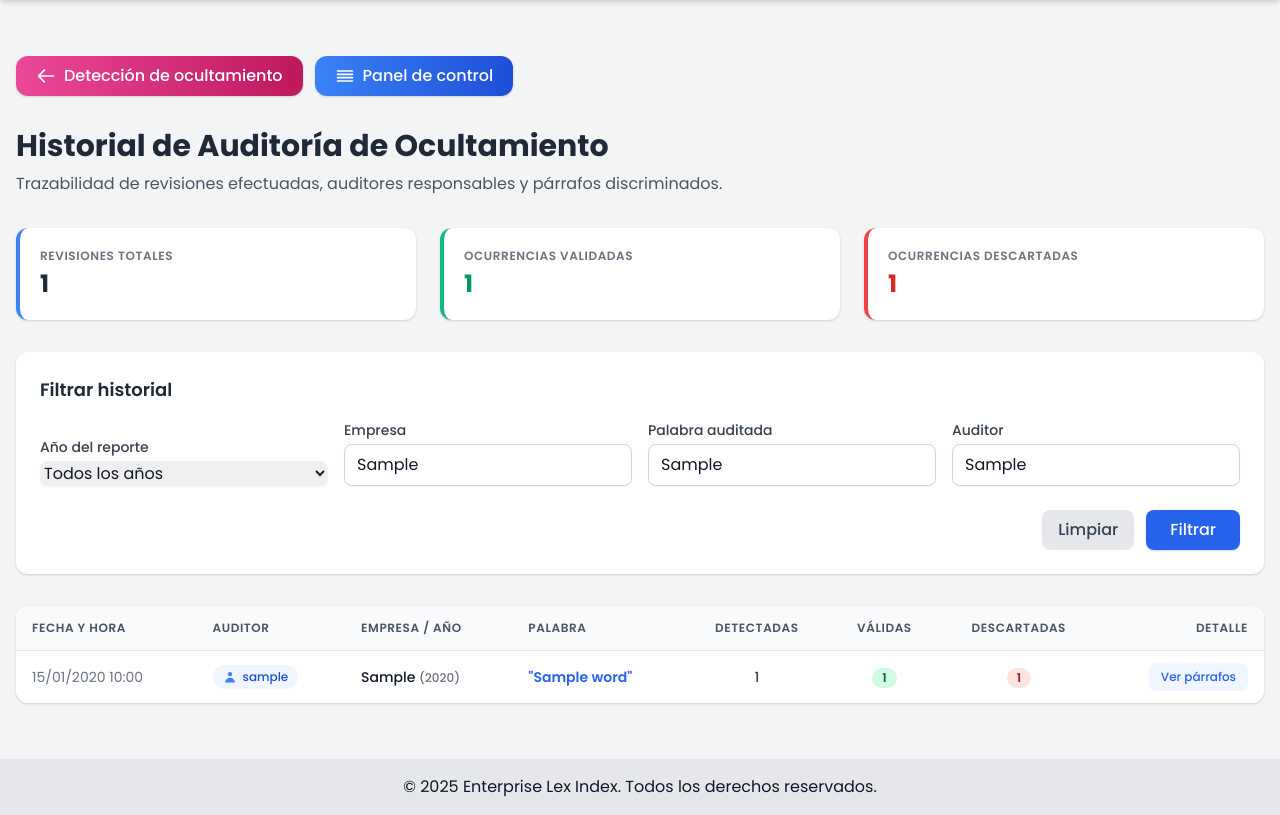
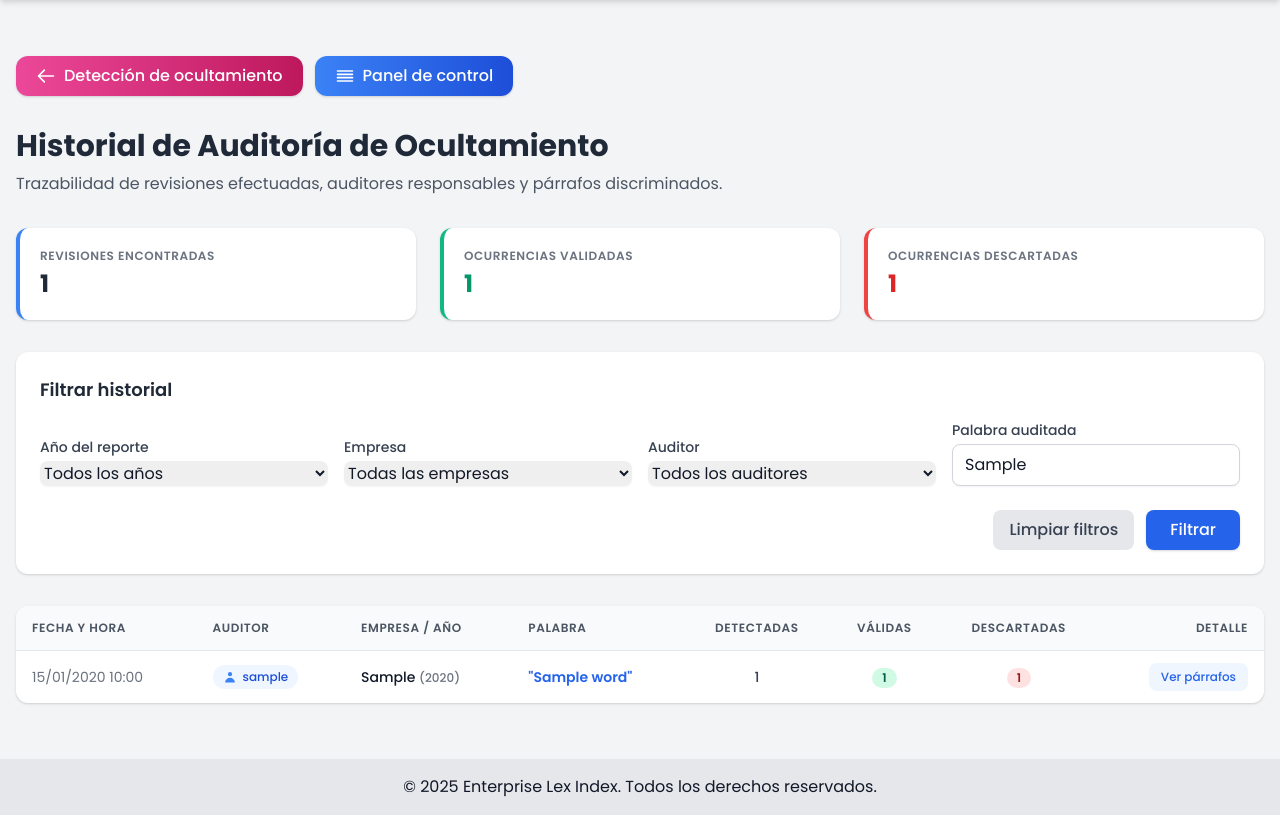
Before and after one commit to hadez7/ComplexIndexV2, a Django app: template Counter/templates/concealment_history.html in a window 1280 px wide. Shown: the part 69-884 px from the top of the page. Run offline with Django 3.2, Linux system fonts and the light colour scheme; tables that the repository leaves empty hold one stand-in row (values such as "Sample post"); the template is opened without the code that fills it: values that come from a table or form of the project are taken from there, most other values are stand-ins (such as "Sample title", 1, 10 or a date in 2020).

Commit message:
feat(audit): mejorar filtros de historial con listas desplegables y filtrado automatico por año y empresa

```diff
--- a/Counter/templates/concealment_history.html
+++ b/Counter/templates/concealment_history.html
@@ -32,7 +32,7 @@
 
     <div class="grid grid-cols-1 sm:grid-cols-3 gap-6 mb-8">
         <div class="bg-white rounded-xl p-5 shadow border-l-4 border-blue-500">
-            <p class="text-xs font-semibold text-gray-500 uppercase tracking-wider">Revisiones totales</p>
+            <p class="text-xs font-semibold text-gray-500 uppercase tracking-wider">Revisiones encontradas</p>
             <p class="text-2xl font-bold text-gray-800 mt-1">{{ total_reviews_count }}</p>
         </div>
         <div class="bg-white rounded-xl p-5 shadow border-l-4 border-green-500">
@@ -45,10 +45,10 @@
         </div>
     </div>
 
-    <!-- Filtros de búsqueda -->
+    <!-- Filtros de búsqueda desplegables e interactivos -->
     <div class="bg-white rounded-xl shadow p-6 mb-8">
         <h2 class="text-lg font-semibold text-gray-800 mb-4">Filtrar historial</h2>
-        <form method="get" class="grid grid-cols-1 sm:grid-cols-2 md:grid-cols-4 gap-4 items-end">
+        <form id="filterForm" method="get" class="grid grid-cols-1 sm:grid-cols-2 md:grid-cols-4 gap-4 items-end">
             <div>
                 <label for="year" class="block text-sm font-medium text-gray-700 mb-1">Año del reporte</label>
                 <select name="year" id="year" class="w-full border-gray-300 rounded-lg shadow-sm focus:ring-blue-500 focus:border-blue-500">
@@ -60,23 +60,37 @@
             </div>
             <div>
                 <label for="company" class="block text-sm font-medium text-gray-700 mb-1">Empresa</label>
-                <input type="text" name="company" id="company" value="{{ company_filter }}" placeholder="Buscar por empresa..."
-                       class="w-full border-gray-300 rounded-lg shadow-sm focus:ring-blue-500 focus:border-blue-500 px-3 py-2 border">
+                <select name="company" id="company" class="w-full border-gray-300 rounded-lg shadow-sm focus:ring-blue-500 focus:border-blue-500">
+                    <option value="">Todas las empresas</option>
+                    {% for c in companies %}
+                    <option value="{{ c.id }}" {% if company_filter == c.id|stringformat:"s" or company_filter == c.name or company_filter == c.clean_name %}selected{% endif %}>
+                        {{ c.clean_name|default:c.name }}
+                    </option>
+                    {% endfor %}
+                </select>
+            </div>
+            <div>
+                <label for="user" class="block text-sm font-medium text-gray-700 mb-1">Auditor</label>
+                <select name="user" id="user" class="w-full border-gray-300 rounded-lg shadow-sm focus:ring-blue-500 focus:border-blue-500">
+                    <option value="">Todos los auditores</option>
+                    {% for a in auditors %}
+                    <option value="{{ a.username }}" {% if user_filter == a.username %}selected{% endif %}>
+                        {{ a.username }}
+                    </option>
+                    {% endfor %}
+                </select>
             </div>
             <div>
                 <label for="word" class="block text-sm font-medium text-gray-700 mb-1">Palabra auditada</label>
-                <input type="text" name="word" id="word" value="{{ word_filter }}" placeholder="Palabra..."
-                       class="w-full border-gray-300 rounded-lg shadow-sm focus:ring-blue-500 focus:border-blue-500 px-3 py-2 border">
-            </div>
-            <div>
-                <label for="user" class="block text-sm font-medium text-gray-700 mb-1">Auditor</label>
-                <input type="text" name="user" id="user" value="{{ user_filter }}" placeholder="Usuario auditor..."
-                       class="w-full border-gray-300 rounded-lg shadow-sm focus:ring-blue-500 focus:border-blue-500 px-3 py-2 border">
+                <div class="flex gap-2">
+                    <input type="text" name="word" id="word" value="{{ word_filter }}" placeholder="Buscar palabra..."
+                           class="w-full border-gray-300 rounded-lg shadow-sm focus:ring-blue-500 focus:border-blue-500 px-3 py-2 border">
+                </div>
             </div>
             <div class="sm:col-span-2 md:col-span-4 flex justify-end gap-3 pt-2">
                 <a href="{% url 'concealment_history' %}"
                    class="bg-gray-200 hover:bg-gray-300 text-gray-700 font-medium py-2 px-4 rounded-lg transition">
-                    Limpiar
+                    Limpiar filtros
                 </a>
                 <button type="submit"
                         class="bg-blue-600 hover:bg-blue-700 text-white font-medium py-2 px-6 rounded-lg shadow transition">
@@ -157,7 +171,7 @@
                     {% empty %}
                     <tr>
                         <td colspan="8" class="py-8 text-center text-gray-500">
-                            No se encontraron registros de auditoría que coincidan con los filtros.
+                            No se encontraron registros de auditoría que coincidan con los filtros seleccionados.
                         </td>
                     </tr>
                     {% endfor %}
@@ -193,6 +207,37 @@
 </div>
 
 <script>
+document.addEventListener("DOMContentLoaded", function() {
+    const form = document.getElementById("filterForm");
+    const yearSelect = document.getElementById("year");
+    const companySelect = document.getElementById("company");
+    const userSelect = document.getElementById("user");
+
+    // Al cambiar el año: limpia la empresa previa para listar las empresas del nuevo año y filtra de inmediato
+    if (yearSelect && form) {
+        yearSelect.addEventListener("change", function() {
+            if (companySelect) {
+                companySelect.value = "";
+            }
+            form.submit();
+        });
+    }
+
+    // Al seleccionar una empresa: filtra inmediatamente por ese año y empresa
+    if (companySelect && form) {
+        companySelect.addEventListener("change", function() {
+            form.submit();
+        });
+    }
+
+    // Al seleccionar un auditor: filtra inmediatamente
+    if (userSelect && form) {
+        userSelect.addEventListener("change", function() {
+            form.submit();
+        });
+    }
+});
+
 function abrirModalDetalle(reviewId) {
     const modal = document.getElementById("modalDetalle");
     const titulo = document.getElementById("modalTitulo");
```
Also changed, not shown: Counter/tests.py (+26 -0 lines), Counter/views/concealment_detection_views.py (+24 -1 lines).
